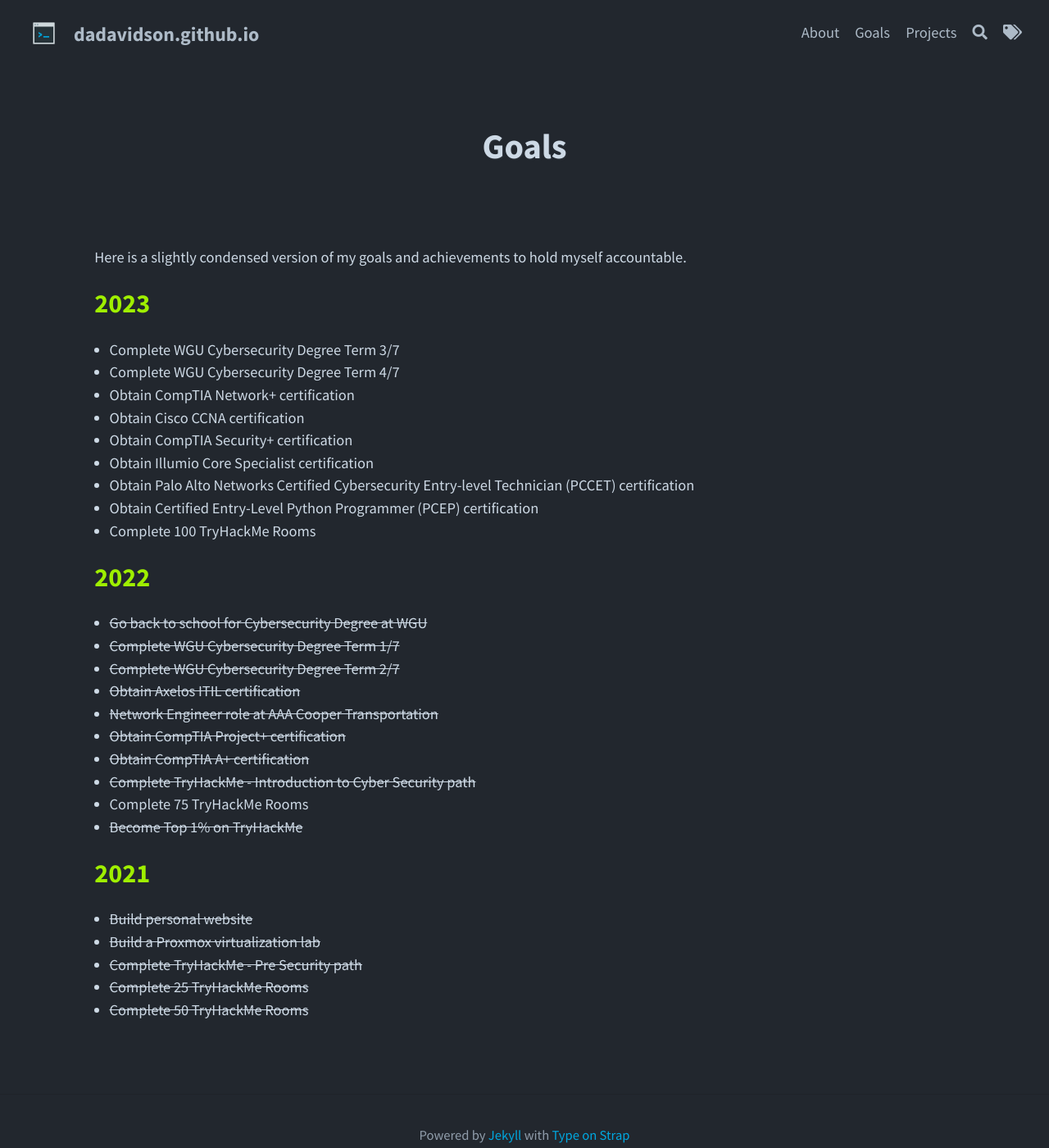
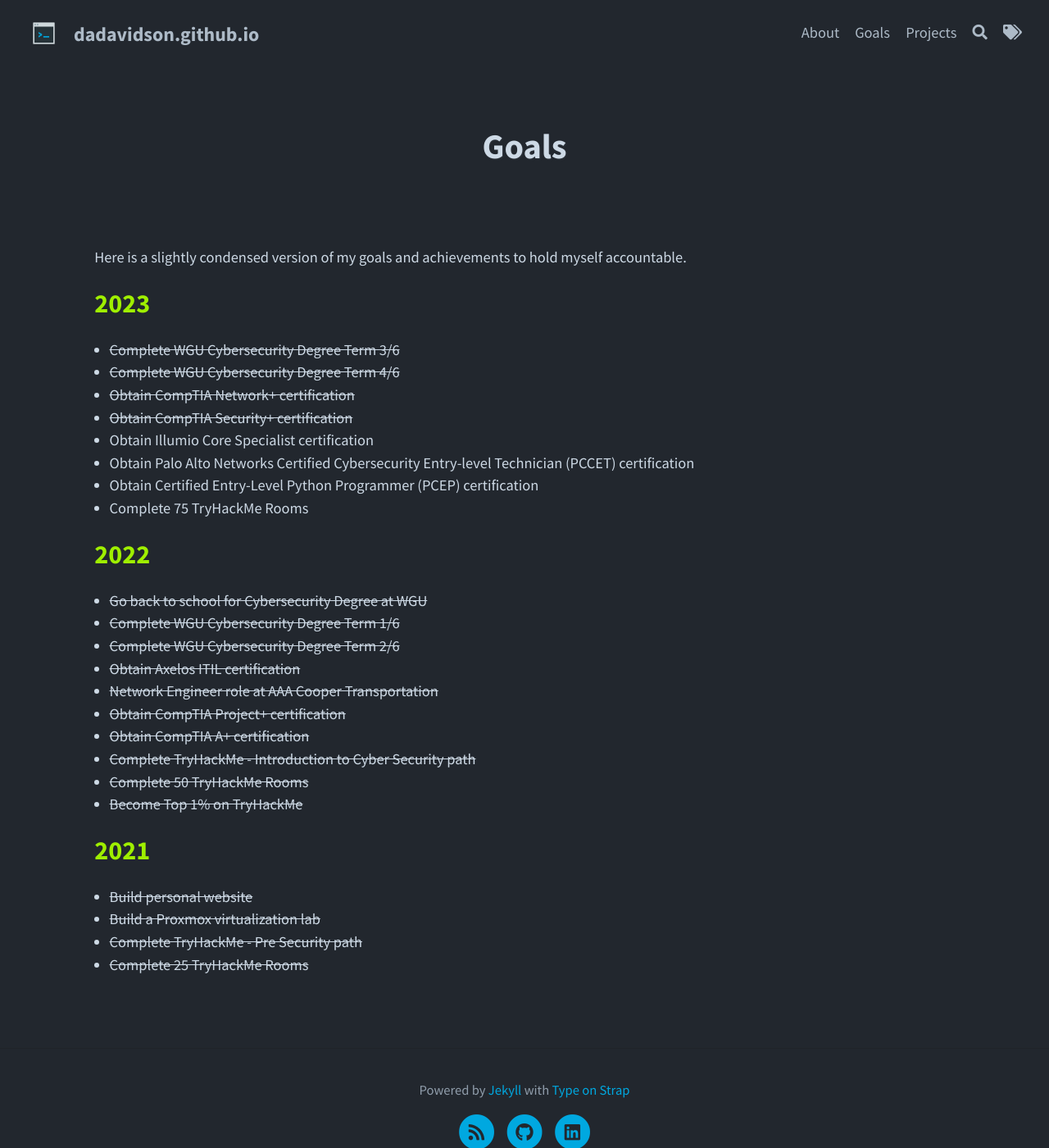
Before and after one commit to dadavidson/dadavidson.github.io, a Jekyll site: the page built from pages/goals.md, in a window 1280 px wide and 1400 px high. Shown: the whole window at 82% size. Built offline with Jekyll 4.4.1, drawn with Linux system fonts in a browser that asks for light colours.

Commit message:
Update about and goals page

```diff
--- a/pages/goals.md
+++ b/pages/goals.md
@@ -6,27 +6,26 @@
 Here is a slightly condensed version of my goals and achievements to hold myself accountable.
 
 ## 2023
-- Complete WGU Cybersecurity Degree Term 3/7
-- Complete WGU Cybersecurity Degree Term 4/7
-- Obtain CompTIA Network+ certification
-- Obtain Cisco CCNA certification
-- Obtain CompTIA Security+ certification
+- ~~Complete WGU Cybersecurity Degree Term 3/6~~
+- ~~Complete WGU Cybersecurity Degree Term 4/6~~
+- ~~Obtain CompTIA Network+ certification~~
+- ~~Obtain CompTIA Security+ certification~~
 - Obtain Illumio Core Specialist certification
 - Obtain Palo Alto Networks Certified Cybersecurity Entry-level Technician (PCCET) certification
 - Obtain Certified Entry-Level Python Programmer (PCEP) certification
-- Complete 100 TryHackMe Rooms
+- Complete 75 TryHackMe Rooms
 
 
 ## 2022
 - ~~Go back to school for Cybersecurity Degree at WGU~~
-- ~~Complete WGU Cybersecurity Degree Term 1/7~~
-- ~~Complete WGU Cybersecurity Degree Term 2/7~~
+- ~~Complete WGU Cybersecurity Degree Term 1/6~~
+- ~~Complete WGU Cybersecurity Degree Term 2/6~~
 - ~~Obtain Axelos ITIL certification~~
 - ~~Network Engineer role at AAA Cooper Transportation~~
 - ~~Obtain CompTIA Project+ certification~~
 - ~~Obtain CompTIA A+ certification~~
 - ~~Complete TryHackMe - Introduction to Cyber Security path~~
-- Complete 75 TryHackMe Rooms
+- ~~Complete 50 TryHackMe Rooms~~
 - ~~Become Top 1% on TryHackMe~~
 
 
@@ -35,4 +34,3 @@
 - ~~Build a Proxmox virtualization lab~~
 - ~~Complete TryHackMe - Pre Security path~~
 - ~~Complete 25 TryHackMe Rooms~~
-- ~~Complete 50 TryHackMe Rooms~~
```
Also changed, not shown: pages/about.md (+2 -2 lines).
